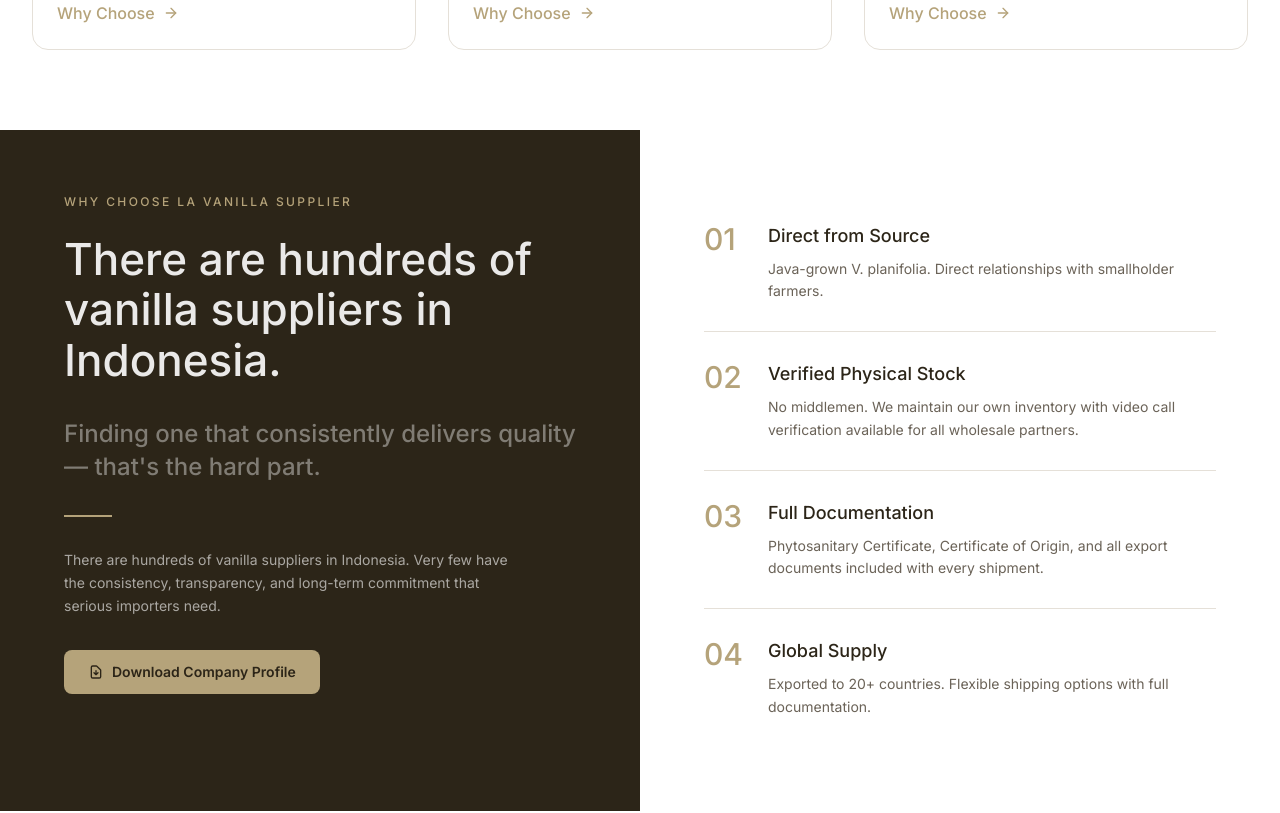
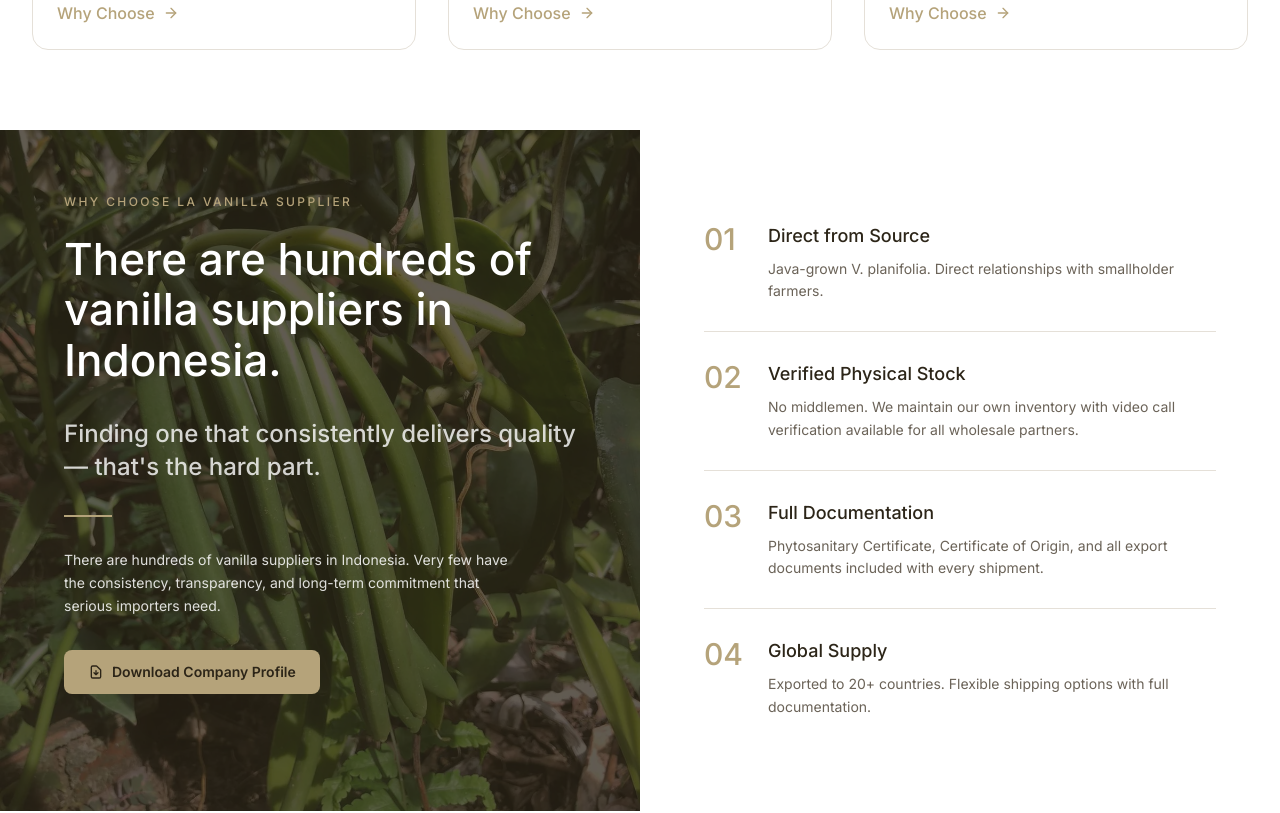
Before and after one commit to irfanmulachela-glitch/vanilla, a Next.js app: page / in a window 1280 px wide. Shown: the part 2660-3473 px from the top of the page. Built offline with nearby package versions, Linux system fonts and the light colour scheme.

Commit message:
ui: why-choose panel uses vanilla vine photo with charcoal overlay

```diff
--- a/src/components/home-page-content.tsx
+++ b/src/components/home-page-content.tsx
@@ -255,20 +255,27 @@ export function HomePageContent() {
       {/* Why Choose Us */}
       <section className="bg-[#F8F6F2]" aria-labelledby="why-choose-heading">
         <div className="grid lg:grid-cols-2 min-h-[600px]">
-          {/* Left panel — dark with heading + image */}
-          <div className="bg-[#2C2518] flex flex-col justify-between p-8 sm:p-12 lg:p-16">
-            <div>
+          {/* Left panel — photo with heading */}
+          <div className="relative overflow-hidden flex flex-col justify-between p-8 sm:p-12 lg:p-16">
+            <Image
+              src="/why-choose-us.webp"
+              alt="Fresh vanilla pods growing on the vine in Java"
+              fill
+              className="object-cover object-center"
+            />
+            <div className="absolute inset-0 bg-[#2C2518]/75" aria-hidden="true" />
+            <div className="relative z-10">
               <p className="text-[#B5A37A] text-xs font-medium uppercase tracking-[0.2em] mb-6">
                 {t.home.whyChooseUs}
               </p>
-              <h2 id="why-choose-heading" className="text-3xl sm:text-4xl lg:text-[2.75rem] font-medium text-white/90 leading-[1.15] mb-8">
+              <h2 id="why-choose-heading" className="text-3xl sm:text-4xl lg:text-[2.75rem] font-medium text-white leading-[1.15] mb-8">
                 There are hundreds of vanilla suppliers in Indonesia.
               </h2>
-              <p className="text-xl sm:text-2xl font-medium text-white/40 leading-snug mb-8">
+              <p className="text-xl sm:text-2xl font-medium text-white/80 leading-snug mb-8">
                 Finding one that consistently delivers quality — that&apos;s the hard part.
               </p>
               <div className="w-12 h-[2px] bg-[#B5A37A] mb-8" />
-              <p className="text-white/60 text-sm leading-relaxed max-w-md">
+              <p className="text-white/85 text-sm leading-relaxed max-w-md">
                 There are hundreds of vanilla suppliers in Indonesia. Very few
                 have the consistency, transparency, and long-term commitment
                 that serious importers need.
```
Also changed, not shown: public/why-choose-us.webp (added).
